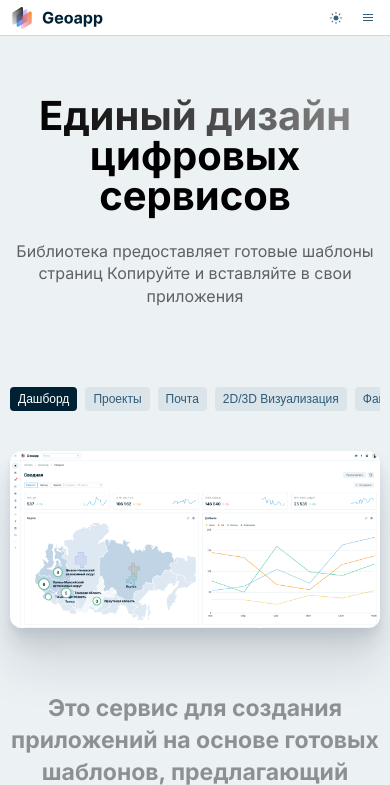
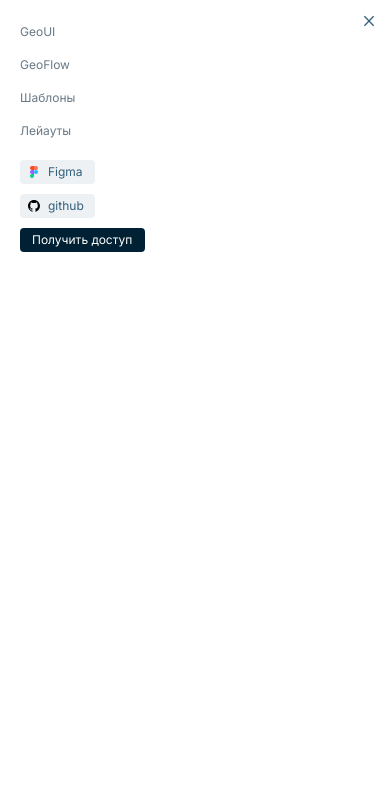
Before and after one commit to fayzullayevelmurod/sip-landing, a plain HTML site: page index.html in a window 390 px wide. Both pictures are taken after a click on the button 368 px from the left and 17 px from the top of the page. Shown: the top 785 px of the page. Drawn offline with nearby package versions, Linux system fonts and the light colour scheme; files whose address does not match are found by name.

Commit message:
header menu added

```diff
--- a/css/style.scss
+++ b/css/style.scss
@@ -200,6 +200,92 @@ address {
     }
 }
 // header
+
+// menu
+.menu {
+    position: fixed;
+    left: -100%;
+    top: 0;
+    height: 100%;
+    width: 100%;
+    background: $color-white;
+    z-index: 5;
+    @include transition();
+
+    &_in {
+        padding: 20px;
+        position: relative;
+
+        .menu_close {
+            position: absolute;
+            top: 5px;
+            right: 5px;
+
+            svg {
+                width: 32px;
+                height: 32px;
+            }
+        }
+    }
+
+    &_link {
+        display: flex;
+        flex-direction: column;
+        gap: 12px;
+        margin-bottom: 20px;
+
+        a {
+            font-size: 12px;
+            font-weight: 400;
+            line-height: 18px;
+            color: $color-blue-60;
+        }
+    }
+
+    &_right {
+        display: flex;
+        flex-direction: column;
+        gap: 10px;
+
+        button {
+            height: 24px;
+            @include flex-full-center();
+        }
+
+        .header_burger {
+            width: 24px;
+            height: 24px;
+            display: none;
+        }
+
+        a {
+            width: 75px;
+            height: 24px;
+            border-radius: 4px;
+            background-color: $color-blue-7;
+            @include flex-center();
+            gap: 8px;
+            padding: 6px 8px;
+            font-size: 12px;
+            font-weight: 400;
+            line-height: 24px;
+            color: $color-blue-80;
+        }
+    }
+
+    .get_access_btn {
+        width: 125px;
+        background-color: $color-dark-blue;
+        color: $color-white;
+        padding: 0 12px;
+        white-space: nowrap;
+    }
+}
+
+.menu.active {
+    left: 0;
+}
+// menu
 
 // home
 .home {
--- a/index.html
+++ b/index.html
@@ -98,6 +98,59 @@
             </div>
         </header>
         <!-- header -->
+
+        <!-- menu -->
+        <div class="menu">
+            <div class="menu_in">
+                <button class="menu_close">
+                    <svg width="24" height="24" viewBox="0 0 24 24" fill="none" xmlns="http://www.w3.org/2000/svg">
+                        <path d="M8.16423 15.1559L8.84989 15.8498L12 12.6998L15.1492 15.8492L15.15 15.85L15.8498 15.1501L12.6999 11.9999L15.85 8.8499L15.1429 8.14279L12.0006 11.3006L8.85076 8.15062L8.15009 8.84983L11.3024 12.0023L8.16423 15.1559Z" fill="#00395C" fill-opacity="0.8"/>
+                    </svg>
+                </button>
+                <ul class="menu_link">
+                    <li>
+                        <a href="#" class="active">
+                            GeoUI
+                        </a>
+                    </li>
+                    <li>
+                        <a href="#">
+                            GeoFlow
+                        </a>
+                    </li>
+                    <li>
+                        <a href="#">
+                            Шаблоны
+                        </a>
+                    </li>
+                    <li>
+                        <a href="#">
+                            Лейауты
+                        </a>
+                    </li>
+                </ul>
+                <ul class="menu_right">
+                    <li>
+                        <a href="#">
+                            <img src="./images/icons/figma_icon.svg" alt="">
+                            Figma
+                        </a>
+                    </li>
+                    <li>
+                        <a href="#">
+                            <img src="./images/icons/github_icon.svg" alt="">
+                            github
+                        </a>
+                    </li>
+                    <li>
+                        <a href="#" class="get_access_btn">
+                            Получить доступ
+                        </a>
+                    </li>
+                </ul>
+            </div>
+        </div>
+        <!-- menu -->
 
         <!-- main -->
         <main>
--- a/js/main.js
+++ b/js/main.js
@@ -0,0 +1,11 @@
+let menu_close = document.querySelector('.menu_close');
+let header_burger = document.querySelector('.header_burger');
+let menu = document.querySelector('.menu');
+
+header_burger.addEventListener('click', () => {
+  menu.classList.add('active')
+})
+
+menu_close.addEventListener('click', () => {
+  menu.classList.remove('active')
+})
```
Also changed, not shown: css/style.css, 1 other file.
